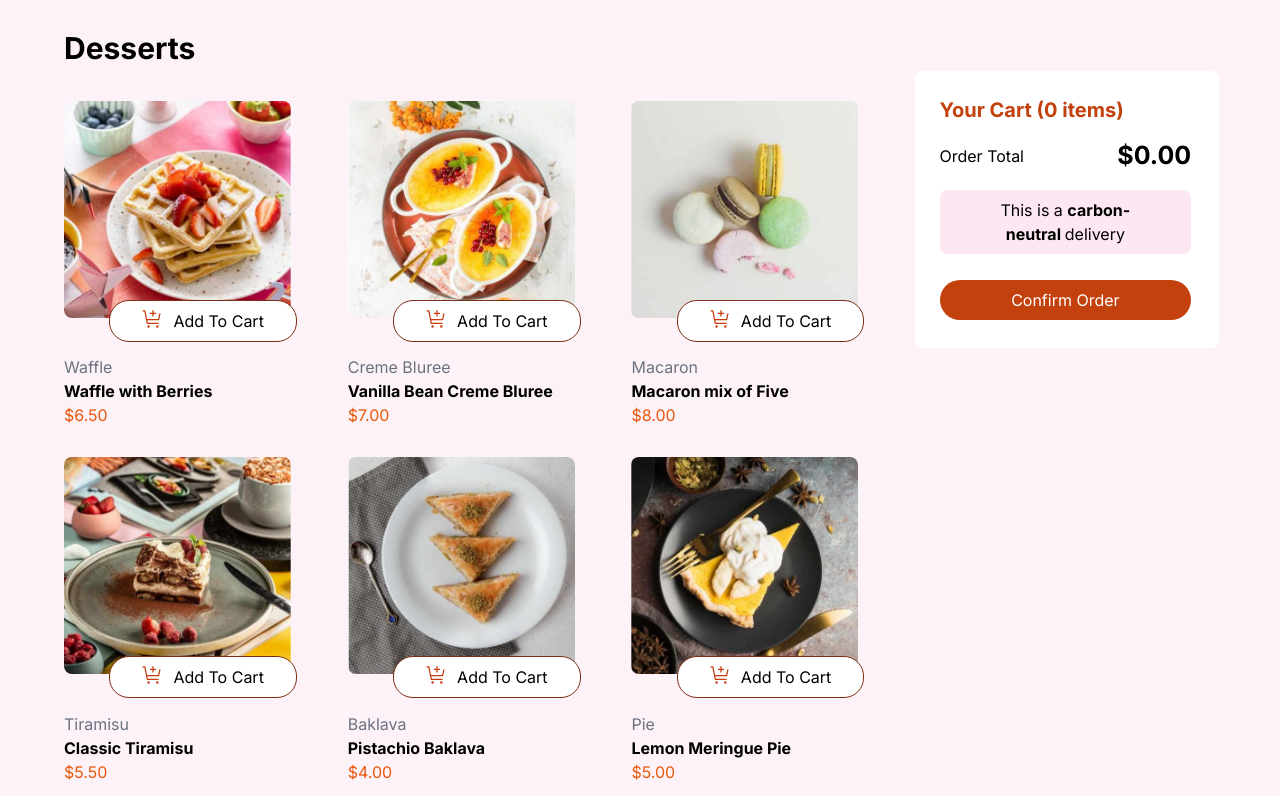
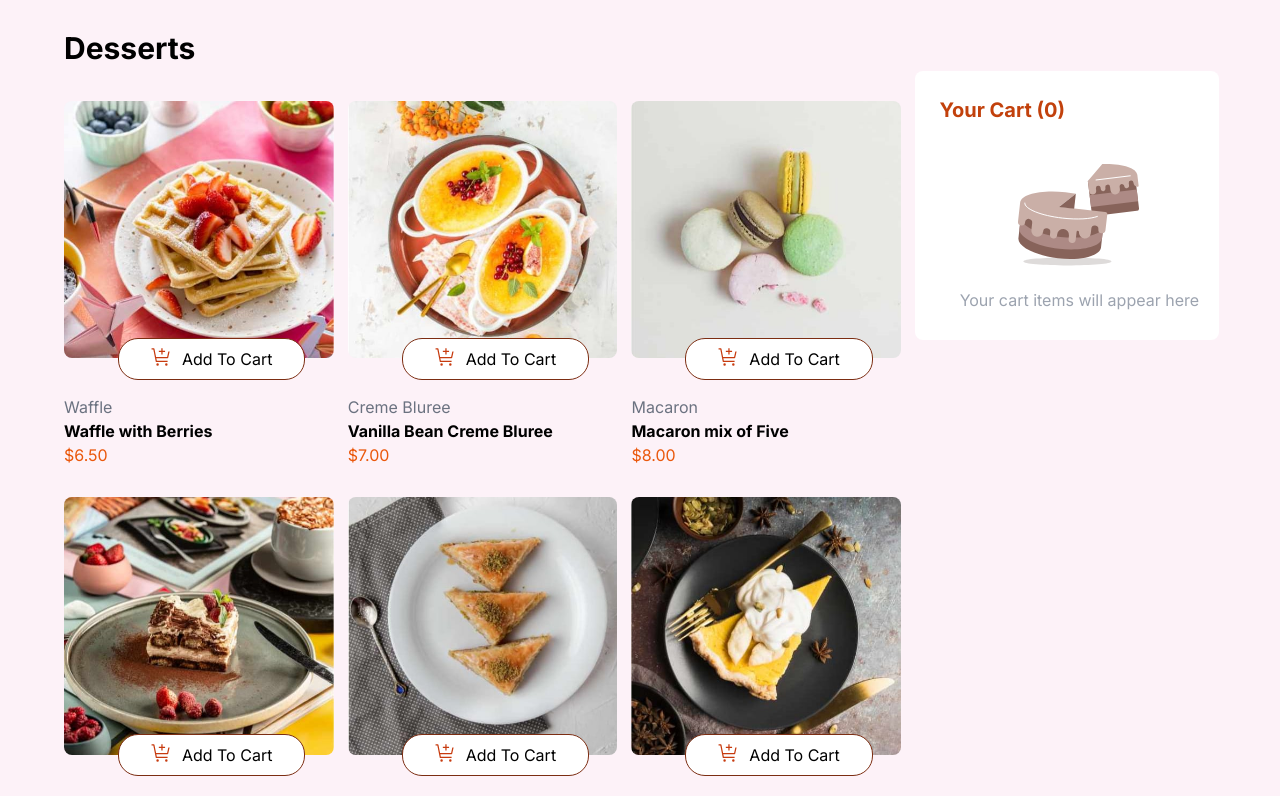
Before and after one commit to MuhirwaVerygood/front_product_list, a Next.js app: page / in a window 1280 px wide. Shown: the top 796 px of the page. Built offline with nearby package versions, Linux system fonts and the light colour scheme.

Commit message:
[task]: After adding ConfirmedList component

```diff
--- a/app/components/CartsList.tsx
+++ b/app/components/CartsList.tsx
@@ -1,47 +1,56 @@
-import React from "react";
+import React, { useState } from "react";
 import { ProductSchema } from "./ProductList";
 import RemoveIcon from "../../assets/images/icon-remove-item.svg";
 import Image from "next/image";
-
+import NoCartItems from "../../assets/images/illustration-empty-cart.svg";
+import NeutralCarbo from "../../assets/images/icon-carbon-neutral.svg";
+import ConfirmedList from "./ConfirmedList";
 interface CartsListComponentProps {
   cartsList: ProductSchema[];
   totalAmount: string;
   setCartsList: React.Dispatch<React.SetStateAction<ProductSchema[]>>;
-  productList: ProductSchema[],
-  setProductList: React.Dispatch<React.SetStateAction<ProductSchema[]>>
+  productList: ProductSchema[];
+  setProductList: React.Dispatch<React.SetStateAction<ProductSchema[]>>;
+  totalQuantity: number;
 }
 const CartsList: React.FC<CartsListComponentProps> = ({
   cartsList,
   totalAmount,
   setCartsList,
   productList,
-  setProductList
+  setProductList,
+  totalQuantity,
 }) => {
+  const [confirmed, setConfirmed] = useState<boolean>(false);
 
+  const RemoveFromCart = (caIt: ProductSchema) => {
+    const cartLists = [...cartsList];
+    const productExistsInCart = cartsList.find(
+      (cartItem) => cartItem.productName === cartItem.productName
+    );
 
-    const RemoveFromCart= (caIt: ProductSchema)=>{
-        const cartLists = [...cartsList]
-        const productExistsInCart = cartsList.find((cartItem)=>cartItem.productName === cartItem.productName  )
-
-        if(productExistsInCart){
-            setCartsList((prev) =>(
-                prev.filter(item=> item.productName !== caIt.productName)
-            ))
+    if (productExistsInCart) {
+      setCartsList((prev) =>
+        prev.filter((item) => item.productName !== caIt.productName)
+      );
     }
 
-
     //check in the product list
-        const productsLists = [...productList]
-        const productExists = productsLists.find(p=>p.productName === caIt.productName);
-        if(productExists){
-            if(productExists.quantity > 0){
+    const productsLists = [...productList];
+    const productExists = productsLists.find(
+      (p) => p.productName === caIt.productName
+    );
+    if (productExists) {
+      if (productExists.quantity > 0) {
         productExists.quantity = 0;
       }
-            setProductList(productsLists)
+      setProductList(productsLists);
     }
-    }
+  };
 
   return (
+    <div>
+      {totalQuantity > 0 ? (
         <div>
           {cartsList.map((cartItem, index) => {
             const price = parseFloat(cartItem.productPrice.replace("$", ""));
@@ -59,7 +68,7 @@ const CartsList: React.FC<CartsListComponentProps> = ({
                     <Image
                       className="border-[1px] w-[20px] rounded-[10px]"
                       src={RemoveIcon}
-                  onClick={()=>RemoveFromCart(cartItem)}
+                      onClick={() => RemoveFromCart(cartItem)}
                       alt="remove icon"
                     />
                   </div>
@@ -67,7 +76,9 @@ const CartsList: React.FC<CartsListComponentProps> = ({
                 <div className="flex flex-row">
                   <span>{cartItem.quantity}x </span>
                   <p className="ml-2 text-gray-400">@${price.toFixed(2)}</p>
-              <p className="ml-2 text-gray-500">@${totalPrice.toFixed(2)}</p>
+                  <p className="ml-2 text-gray-500">
+                    @${totalPrice.toFixed(2)}
+                  </p>
                 </div>
                 <hr className="w-[90%] mt-2" />
               </div>
@@ -80,18 +91,44 @@ const CartsList: React.FC<CartsListComponentProps> = ({
             </div>
 
             <div>
-                <h1 className="pr-[4%] text-[25px] font-bold">
-                  ${totalAmount}
-                </h1>
+              <h1 className="pr-[4%] text-[25px] font-bold">${totalAmount}</h1>
             </div>
           </div>
-            <button className="w-[90%] mt-4 mb-[10px] bg-pink-100 px-10 py-2 rounded-lg">
+          <button className="w-[90%] mt-4  flex flex-row gap-1 mb-[10px] bg-pink-100 px-6 py-2 rounded-lg">
+            <Image src={NeutralCarbo} alt="neutral carbon" />
+            <span>
               This is a <span className="font-bold">carbon-neutral </span>{" "}
               delivery
+            </span>
           </button>
-            <button className="w-[90%] mt-4 mb-[10%] bg-orange-700 text-white px-10 py-2 rounded-[20px]">
+
+          <button
+            onClick={() => setConfirmed(true)}
+            className="w-[90%] mt-4 mb-[10%] bg-orange-700 text-white px-10 py-2 rounded-[20px]"
+          >
             Confirm Order
           </button>
+        </div>
+      ) : (
+        <div className=" pt-[5%] pb-[10%] flex flex-col items-center ">
+          <div>
+            <Image
+              src={NoCartItems}
+              className="mx-auto mb-[4%]"
+              alt="No cart items found"
+            />
+            <span className="text-gray-400  ">
+              Your cart items will appear here{" "}
+            </span>
+          </div>
+        </div>
+      )}
+
+      {confirmed && (
+        <div>
+            <ConfirmedList  cartsList={cartsList} totalAmount={totalAmount}/>
+        </div>
+      )}
     </div>
   );
 };
--- /dev/null
+++ b/app/components/ConfirmedList.tsx
@@ -0,0 +1,65 @@
+import React from 'react'
+import { ProductSchema } from './ProductList'
+import Image from 'next/image'
+import IconOrderConfirmed from "../../assets/images/icon-order-confirmed.svg";
+interface OrderListComponentProps{
+    cartsList: ProductSchema[]
+    totalAmount: string
+}
+
+const ConfirmedList: React.FC<OrderListComponentProps> = ({cartsList, totalAmount}) => {
+  return (
+    <div className="w-[25%] rounded-[20px] pl-[2%] pt-[3%] absolute left-[35%] top-[20%] bg-white ">
+    <div className="flex flex-col gap-[10px]">
+      <Image src={IconOrderConfirmed} alt="Icon order confirmed" />
+      <h1 className="font-bold text-[20px]">Order Confirmed</h1>
+      <span className="text-gray-400">We hope you enjoy your food!</span>
+
+      <div className="bg-pink-50 pl-[2%] w-[90%] mt-[4%] rounded-lg">
+        {cartsList.map((p, index) => {
+          return (
+            <div key={index}>
+              <div className="flex flex-row gap-3 pt-[5%]">
+                <div>
+                  <Image
+                    className="h-[50px] w-[100px]"
+                    src={p.productImage}
+                    alt={p.productDescription}
+                  />
+                </div>
+                <div className="flex flex-col w-[80%]">
+                  <p>{p.productName}</p>
+                  <div className="flex flex-row gap-3 items-center">
+                    <p className="text-[10px] text-orange-700">
+                      {p.quantity}x
+                    </p>
+                    <p className="text-[15px] text-gray-500">
+                      @{p.productPrice}
+                    </p>
+                  </div>
+                </div>
+
+                <div className="flex justify-end  w-[40%] mr-[10px]">
+                  <span className="text-gray-600 font-bold">
+                    {p.productPrice}
+                  </span>
+                </div>
+              </div>
+              <hr className="w-[90%] text-gray-200 mt-[2%]" />
+            </div>
+          );
+        })}
+
+        <div className="flex flex-row justify-between pt-[5%]">
+          <p>Order Total</p>
+          <p className="text-gray-500 font-bold mr-[2%] mb-[5%]">
+            ${totalAmount}
+          </p>
+        </div>
+      </div>
+    </div>
+  </div>
+  )
+}
+
+export default ConfirmedList
--- a/app/components/ProductList.tsx
+++ b/app/components/ProductList.tsx
@@ -15,13 +15,13 @@ import AddToCartIcon from "../../assets/images/icon-add-to-cart.svg";
     import AdditionIcon from "../../assets/images/icon-increment-quantity.svg";
     import RemoveIcon from "../../assets/images/icon-decrement-quantity.svg";
     import CartsList from "./CartsList";
-
     export interface ProductSchema {
     productName: string;
     productDescription: string;
     productPrice: string;
     productImage: StaticImageData;
-  quantity: number; // Quantity in the product list
+    quantity: number;
+    isClicked: boolean // Quantity in the product list
     }
 
     const ProductList: React.FC = () => {
@@ -32,41 +32,52 @@ const ProductList: React.FC = () => {
         productPrice: "$6.50",
         productImage: Waffle,
         quantity: 0,
+        isClicked:false
         },
         {
         productName: "Creme Bluree",
         productDescription: "Vanilla Bean Creme Bluree",
         productPrice: "$7.00",
         productImage: CremeBluree,
-      quantity: 0,
+        quantity: 0
+        ,
+        isClicked:false
         },
         {
         productName: "Macaron",
         productDescription: "Macaron mix of Five",
         productPrice: "$8.00",
         productImage: Macaron,
-      quantity: 0,
+        quantity: 0
+        ,
+        isClicked:false
         },
         {
         productName: "Tiramisu",
         productDescription: "Classic Tiramisu",
         productPrice: "$5.50",
         productImage: Tiramisu,
-      quantity: 0,
+        quantity: 0
+        ,
+        isClicked:false
         },
         {
         productName: "Baklava",
         productDescription: "Pistachio Baklava",
         productPrice: "$4.00",
         productImage: Baklava,
-      quantity: 0,
+        quantity: 0
+        ,
+        isClicked:false
         },
         {
         productName: "Pie",
         productDescription: "Lemon Meringue Pie",
         productPrice: "$5.00",
         productImage: Pie,
-      quantity: 0,
+        quantity: 0
+        ,
+        isClicked:false
         },
         {
         productName: "Cake",
@@ -74,6 +85,7 @@ const ProductList: React.FC = () => {
         productPrice: "$4.50",
         productImage: Cake,
         quantity: 0,
+        isClicked:false
         },
         {
         productName: "Brownie",
@@ -81,6 +93,7 @@ const ProductList: React.FC = () => {
         productPrice: "$5.50",
         productImage: Brownie,
         quantity: 0,
+        isClicked:false
         },
         {
         productName: "Panna Cotta",
@@ -88,6 +101,7 @@ const ProductList: React.FC = () => {
         productPrice: "$6.50",
         productImage: Panna,
         quantity: 0,
+        isClicked:false
         },
     ]);
 
@@ -142,6 +156,7 @@ const ProductList: React.FC = () => {
                     productPrice: `$${parseFloat(
                         product.productPrice.replace("$", "")
                     ).toFixed(2)}`,
+                    isClicked: true
                     }
                 : cartItem
             )
@@ -156,8 +171,15 @@ const ProductList: React.FC = () => {
     };
 
     const addToCart = (product: ProductSchema, index: number) => {
+        const updatedProducts = [...productLists];
+
+        // Set isClicked to true for the clicked product
+        updatedProducts[index].isClicked = true;
+
+        setProductLists(updatedProducts);
         incrementProductCount(index);
       };
+
 
     const totalQuantity = cartsList.reduce(
         (acc, cartItem) => acc + (cartItem.quantity || 0),
@@ -180,23 +202,23 @@ const ProductList: React.FC = () => {
             <div className="grid grid-cols-3 w-[70%]">
             {productLists.map((p, index) => {
                 return (
-              <div key={index} className="w-[80%] pt-[5%] cursor-pointer">
+                <div key={index} className="w-[95%] pt-[5%] cursor-pointer">
                     <Image
                     src={p.productImage}
                     alt={p.productDescription}
-                  className="rounded-lg mt-4 mb-[-2%]"
+                    className={p.isClicked ?" border-[2px] border-orange-500 rounded-lg  mt-4 mb-[-2%]": "rounded-lg mt-4 mb-[-2%] "}
                     />
                     {p.quantity > 0 ? (
-                  <button className="flex flex-row bg-orange-700 gap-3 items-center px-11 py-2 rounded-[20px] relative top-[-4%] border-[1px] border-orange-900 left-[20%]">
+                    <button className="flex flex-row  bg-orange-700 gap-10 items-center px-11 py-2 rounded-[20px] relative top-[-4%]   border-none left-[20%]">
                         <Image
                         src={RemoveIcon}
-                      className="border-orange-300 border-[1px] rounded-lg"
+                        className="border-orange-300 border-[1px] w-[20px] h-[20px]  p-1 px-1 rounded-[50%]"
                         onClick={() => decrementProductCount(index)}
                         alt="Subtraction icon"
                         />
                         <span className="text-white">{p.quantity}</span>
                         <Image
-                      className="border-orange-300 border-[1px] rounded-lg"
+                        className="border-orange-300 border-[1px] w-[20px] h-[20px] px-1 p-1 rounded-[50%]"
                         src={AdditionIcon}
                         onClick={() => incrementProductCount(index)}
                         alt="Addition icon"
@@ -225,9 +247,9 @@ const ProductList: React.FC = () => {
 
             <div className="bg-white w-[25%] pt-[2%] pl-[2%] rounded-lg h-fit">
             <h1 className=" text-[20px] mb-3 font-bold text-orange-700">
-            Your Cart ({totalQuantity} items)
+                Your Cart ({totalQuantity})
             </h1>
-          <CartsList cartsList={cartsList} productList={productLists} setProductList={setProductLists} totalAmount={totalAmount} setCartsList={setCartsList}/>
+            <CartsList cartsList={cartsList}  totalQuantity={totalQuantity} productList={productLists} setProductList={setProductLists} totalAmount={totalAmount} setCartsList={setCartsList}/>
             </div>
         </div>
         </div>
```
Lines whose indentation alone changed are shown as unchanged.
